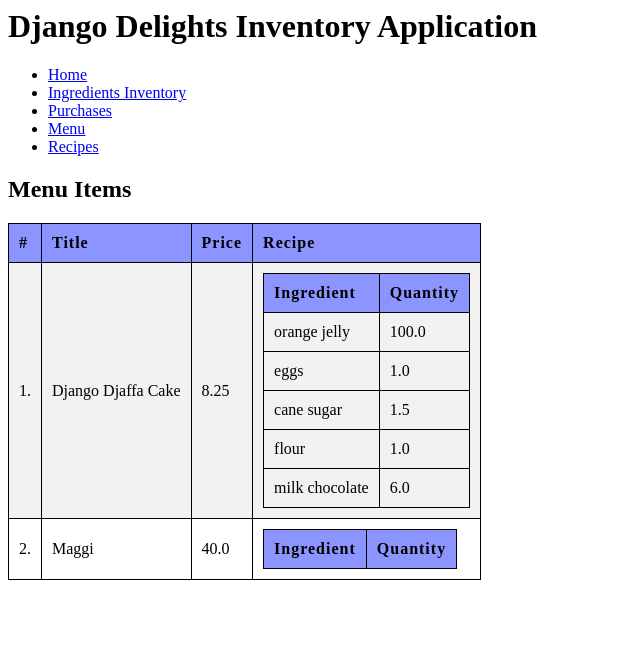
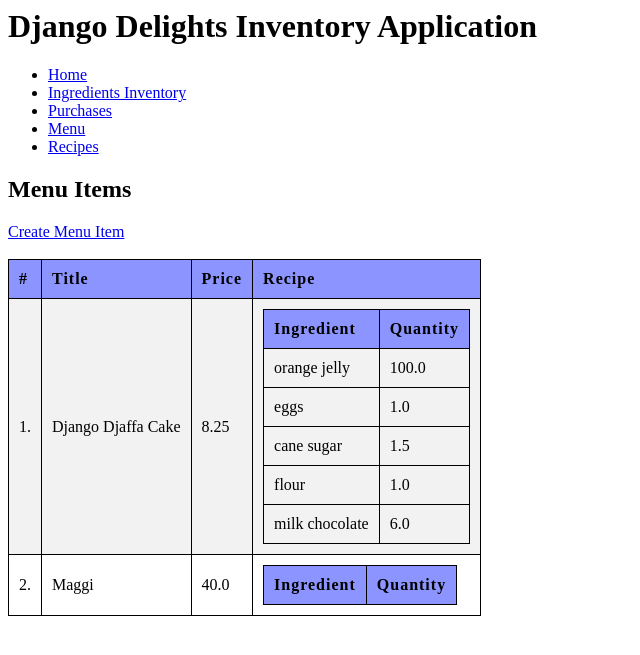
Before and after one commit to wcyd-dev/django_delights, a Django app: page /menu/list in a window 1280 px wide. Shown: the top 655 px of the page, without its empty margins (0-640 px from the left). Run offline with Django 5.2, Linux system fonts and the light colour scheme; data comes from the database, SQL or seed files in the repository; both versions use the stored data as it was after the commit; lists and menus that the app fills with data are empty.

Commit message:
added - Create Menu Item

```diff
--- a/django_delights/delights/templates/delights/MenuList.html
+++ b/django_delights/delights/templates/delights/MenuList.html
@@ -5,6 +5,10 @@
 {% endblock %}
 {% block content %}
     <h2>Menu Items</h2>
+    <div>
+        <a href="{% url 'menu_create' %}">Create Menu Item</a>
+    </div>
+    <br>
     <div>
         <!-- ListView MenuItems -->
          <table>
--- a/django_delights/delights/views.py
+++ b/django_delights/delights/views.py
@@ -62,3 +62,9 @@ class deleteIngredient(DeleteView):
     model = Ingredient
     template_name = "delights/delete_ingredient_form.html"
     success_url = reverse_lazy("ingredient_list")
+
+class addMenuItem(CreateView):
+    model = MenuItem
+    template_name = "delights/create_menu_form.html"
+    fields = ["title","price"]
+    success_url = reverse_lazy("menu_list")
--- a/django_delights/django_delights/urls.py
+++ b/django_delights/django_delights/urls.py
@@ -28,4 +28,5 @@ urlpatterns = [
     path("ingredient/update/<pk>", views.updateIngredient.as_view(), name="ingredient_update"),
     path("ingredient/delete/<pk>", views.deleteIngredient.as_view(), name="ingredient_delete"),
     path("ingredient/create", views.createIngredient.as_view(), name="ingredient_create"),
+    path("menu/create",views.addMenuItem.as_view(),name="menu_create")
 ]
```
Also changed, not shown: django_delights/delights/templates/delights/create_menu_form.html (added, +11 -0 lines), django_delights/db.sqlite3.
